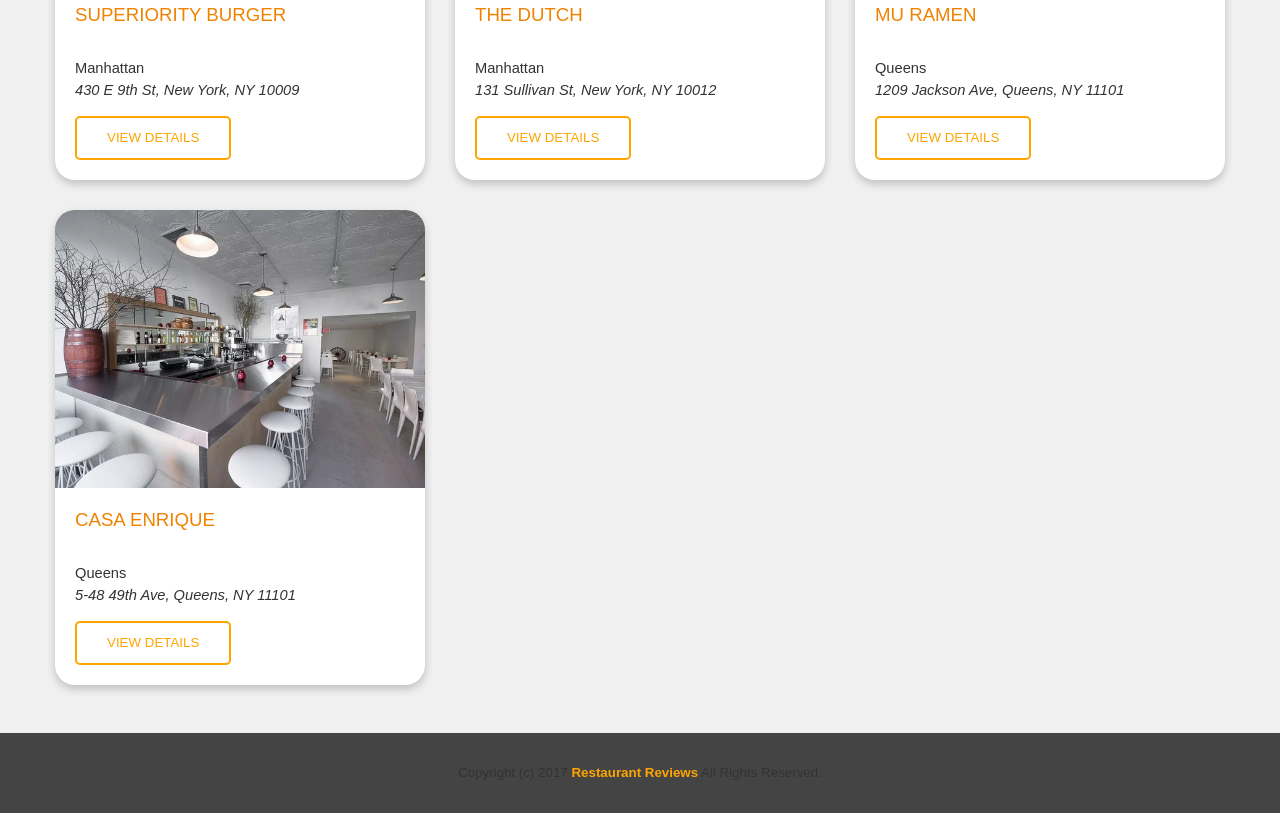
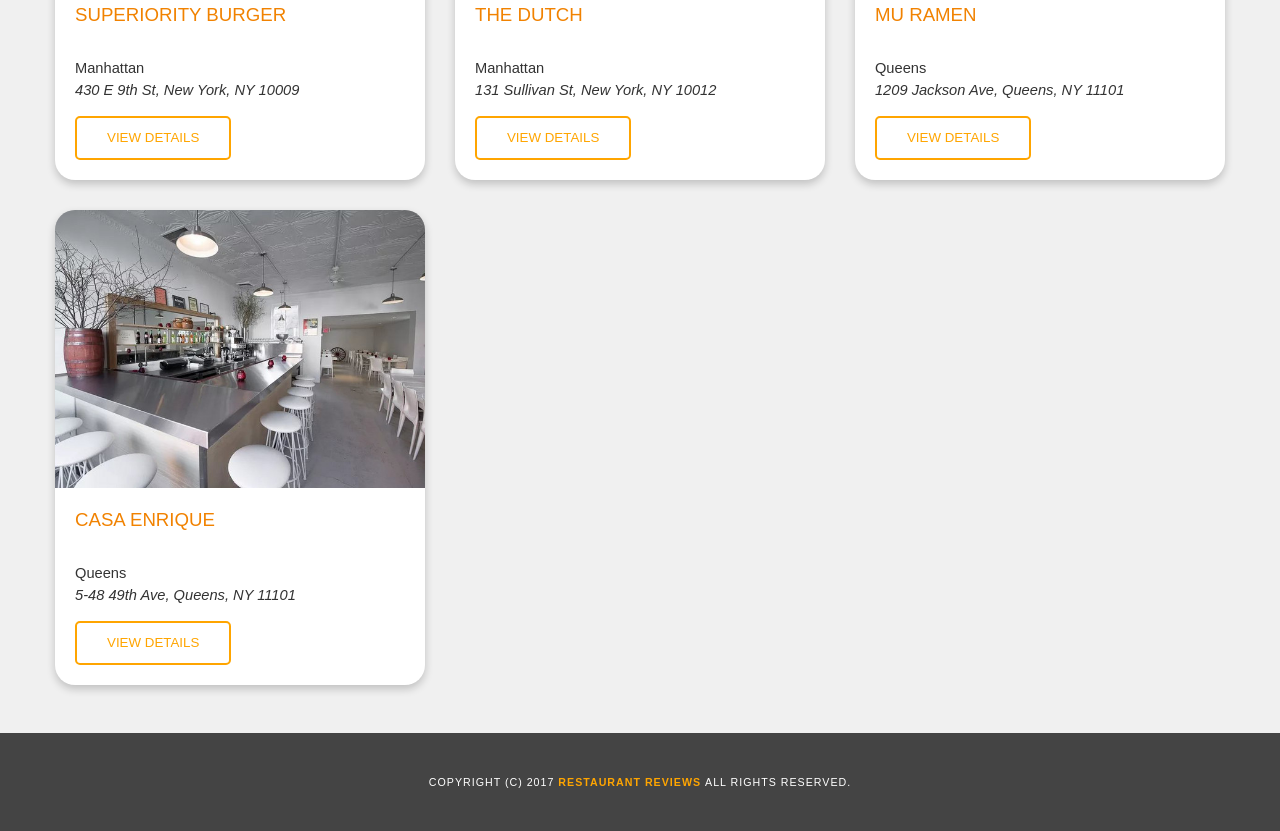
Before and after one commit to ravi-2912/fewd-mws-restaurant, a website: page index.html in a window 1280 px wide. Shown: the part 1964-2795 px from the top of the page. Drawn offline with nearby package versions, Linux system fonts and the light colour scheme; some packages are replaced by stand-ins of ours.

Commit message:
Foooter text inside p element.

```diff
--- a/index.html
+++ b/index.html
@@ -44,7 +44,6 @@
 						</div>
 				</div>
 			</section>
-			<div class="container">
 			<section class="container" aria-label="Restaurant listings">
 				<ul id="restaurants-list" class="row p-0"></ul>
 			</section>
@@ -52,10 +51,14 @@
 		<footer id="footer" class="row">
 			<div class="col-xs-12 col-sm-12">
 				<div class="col">
-					Copyright (c) 2017
-					<a href="/">
-						<strong>Restaurant Reviews</strong>
-					</a> All Rights Reserved.
+					<p>
+						Copyright (c) 2017
+						<a href="/">
+							<strong>Restaurant Reviews</strong>
+							<span class="sr-only">Home page</span>
+						</a>
+						All Rights Reserved.
+					</p>
 				</div>
 			</div>
 		</footer>
```
